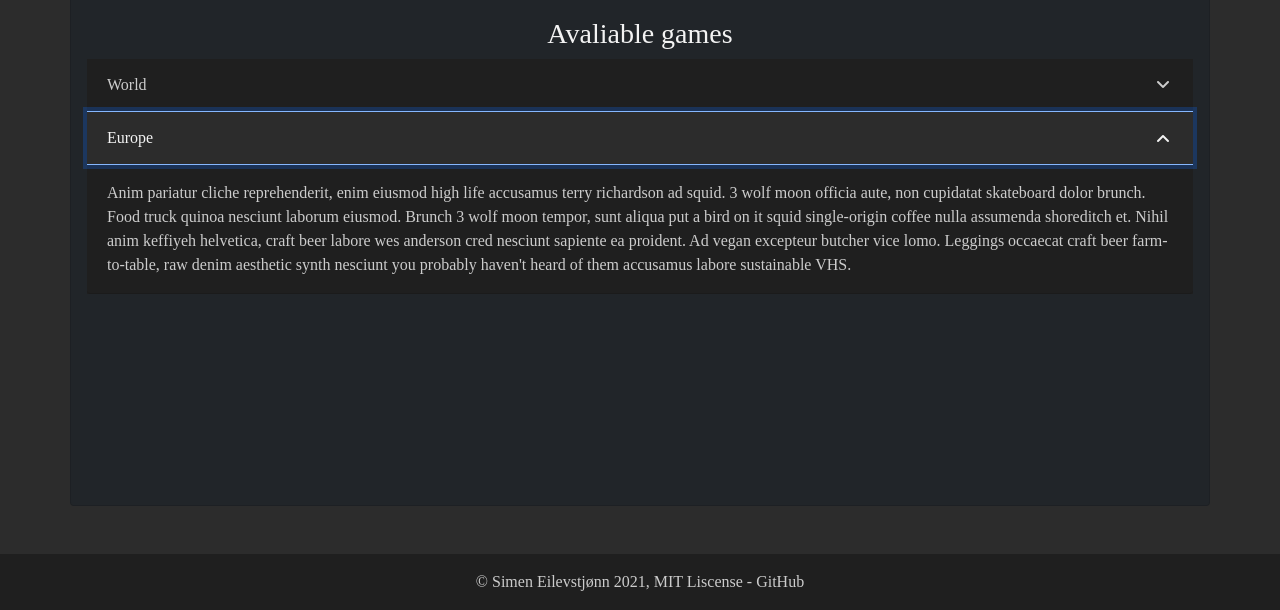
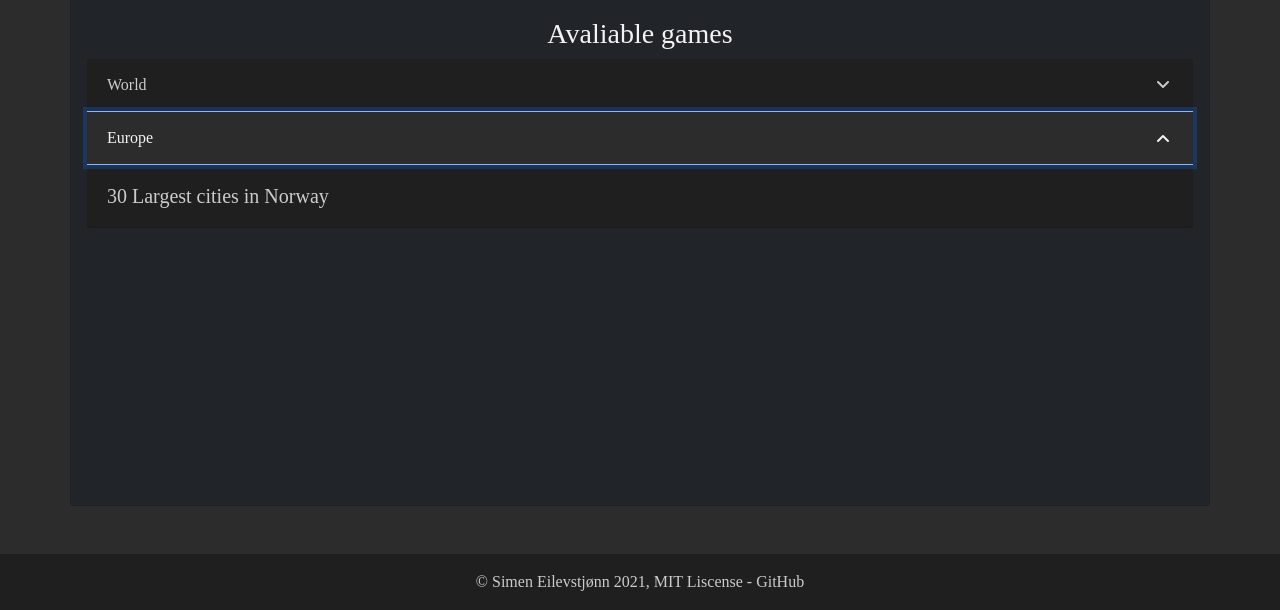
Before and after one commit to blkluv/City_Quiz, a plain HTML site: page index.html in a window 1280 px wide. Both pictures are taken after a click on the button "Europe". Shown: the part 270-880 px from the top of the page. Drawn offline with nearby package versions, Linux system fonts and the light colour scheme; a web font is replaced by a local one.

Commit message:
Game mode: 30 largest cities in Norway

```diff
--- a/game.js
+++ b/game.js
@@ -22,28 +22,73 @@ class Question {
 // All cities
 let Cities = {
     // Scheme: ISO 3166-2 country and subdivison code c and d, and city name n: cd_n
+    // Norway: NO. Oslo: 03, Rogaland: 11, Møre og Romsdal: 15, Nordland: 18, Viken: 30, Innlandet: 34, Vestfold og Telemark: 38, Agder: 42, Vestland: 46, Trøndelag: 50, Troms og Finnmark: 54
     NO11_Sandnes: new Question("Sandnes,Rogaland,Norway", 14, "Sandnes", ["sandnes"]),
     NO11_Stavanger: new Question("Stavanger,Rogaland,Norway", 14, "Stavanger", ["stavanger"]),
-    NO11_Egersund: new Question("Egersund,Rogaland,Norway", 14, "Egersund", ["egersund", "eigersund"]),
     NO11_Haugesund: new Question("Haugesund,Rogaland,Norway", 14, "Haugesund", ["haugesund"]),
     NO46_Bergen: new Question("Torgalmenningen,Bergen,Norway", 12, "Bergen", ["bergen"]),
     NO03_Oslo: new Question("Barcode%20Project,Norway", 13, "Oslo", ["oslo"]),
     NO50_Trondheim: new Question("Trondheim,Norway", 13, "Trondheim", ["trondheim", "trondhjem"]),
-
+    NO30_Drammen: new Question("Drammen,Norway", 13, "Drammen", ["drammen"]),
+    NO30_Fredrikstad: new Question("Fredrikstad%20Stasjon,Norway", 14, "Fredrikstad", ["fredrikstad"]),
+    NO30_Sarpsborg: new Question("Sarpsborg,Norway", 13, "Sarpsborg", ["sarpsborg"]),
+    NO38_Skien: new Question("Klosterøya,Skien,Norway", 13, "Skien", ["skien"]),
+    NO38_Porsgrunn: new Question("Sykehuset%20Telemark,Porsgrunn,Norway", 13, "Porsgrunn", ["porsgrunn"]),
+    NO42_Kristiansand: new Question("Kvadraturen,Kristiansand,Norway", 13, "Kristiansand", ["kristiansand"]),
+    NO15_Alesund: new Question("Sparebanken%20Møre%20Arena,Ålesund,Norway", 12, "Ålesund", ["ålesund", "alesund", "aalesund"]),
+    NO38_Tonsberg: new Question("Træleborg,Tønsberg,Norway", 13, "Tønsberg", ["tønsberg", "tonsberg", "toensberg"]),
+    NO30_Moss: new Question("Thorneløkka,Moss,Norway", 13, "Moss", ["moss"]),
+    NO38_Sandefjord: new Question("Hvalfangstmonumentet,Sandefjord,Norway", 13, "Sandefjord", ["sandefjord"]),
+    NO42_Arendal: new Question("Arendal,Norway", 13, "Arendal", ["arendal"]),
+    NO18_Bodo: new Question("Bodø,Norway", 12, "Bodø", ["bodø", "bodo", "bodoe"]),
+    NO54_Tromso: new Question("Tromsø,Norway", 12, "Tromsø", ["tromsø", "tromso", "tromsoe"]),
+    NO34_Hamar: new Question("Hamar,Norway", 13, "Hamar", ["hamar"]),
+    NO30_Halden: new Question("Halden%20Stasjon,Norway", 13, "Halden", ["halden"]),
+    NO38_Larvik: new Question("Larvik,Norway", 13, "Larvik", ["larvik"]),
+    NO46_Askoy: new Question("Kleppestø,Norway", 15, "Askøy", ["kleppestø", "kleppesto", "kleppestoe", "askøy", "askoy", "askoey", "kleppestø, askøy", "kleppesto, askoy", "kleppestoe, askoey"]),
+    NO30_Kongsberg: new Question("Kongsberg,Norway", 14, "Kongsberg", ["kongsberg"]),
+    NO54_Harstad: new Question("Generalhagen,Harstad,Norway", 13, "Harstad", ["harstad"]),
+    NO15_Molde: new Question("Molde,Norway", 13, "Molde", ["molde"]),
+    NO34_Gjovik: new Question("Gjøvik,Norway", 14, "Gjøvik", ["gjøvik", "gjovik", "gjoevik"]),
+    NO34_Lillehammer: new Question("Lillehammer,Norway", 13, "Lillehammer", ["lillehammer"]),
+    NO38_Horten: new Question("Horten,Norway", 13, "Horten", ["horten"]),
+    NO30_Ski: new Question("Ski Stasjon,Norway", 14, "Ski", ["ski", "nordre follo"]),
 };
 
 // City groups
 let CityGroups = {
     "norway": {
-        FormatName: "Norway",
+        FormatName: "The 30 largest cities in Norway",
         Cities: [
             Cities.NO11_Sandnes,
             Cities.NO11_Stavanger,
-            Cities.NO11_Egersund,
             Cities.NO11_Haugesund,
             Cities.NO46_Bergen,
             Cities.NO03_Oslo,
-            Cities.NO50_Trondheim
+            Cities.NO50_Trondheim,
+            Cities.NO30_Drammen,
+            Cities.NO30_Fredrikstad,
+            Cities.NO30_Sarpsborg,
+            Cities.NO38_Skien,
+            Cities.NO38_Porsgrunn,
+            Cities.NO42_Kristiansand,
+            Cities.NO15_Alesund,
+            Cities.NO38_Tonsberg,
+            Cities.NO30_Moss,
+            Cities.NO38_Sandefjord,
+            Cities.NO42_Arendal,
+            Cities.NO18_Bodo,
+            Cities.NO54_Tromso,
+            Cities.NO34_Hamar,
+            Cities.NO38_Larvik,
+            Cities.NO46_Askoy,
+            Cities.NO30_Kongsberg,
+            Cities.NO54_Harstad,
+            Cities.NO15_Molde,
+            Cities.NO34_Gjovik,
+            Cities.NO34_Lillehammer,
+            Cities.NO38_Horten,
+            Cities.NO30_Ski
         ]
     }
 };
--- a/index.html
+++ b/index.html
@@ -113,7 +113,9 @@
                         </h2>
                         <!-- Content -->
                         <div id="gameAccordionCollapseEurope" class="accordion-collapse collapse" aria-labelledby="gameAccordionHeaderEurope" data-bs-parent="#gameAccordion">
-                            <div class="accordion-body">Anim pariatur cliche reprehenderit, enim eiusmod high life accusamus terry richardson ad squid. 3 wolf moon officia aute, non cupidatat skateboard dolor brunch. Food truck quinoa nesciunt laborum eiusmod. Brunch 3 wolf moon tempor, sunt aliqua put a bird on it squid single-origin coffee nulla assumenda shoreditch et. Nihil anim keffiyeh helvetica, craft beer labore wes anderson cred nesciunt sapiente ea proident. Ad vegan excepteur butcher vice lomo. Leggings occaecat craft beer farm-to-table, raw denim aesthetic synth nesciunt you probably haven't heard of them accusamus labore sustainable VHS.</div>
+                            <div class="accordion-body">
+                                <a href="?game=norway" class="fs-5">30 Largest cities in Norway</a>
+                            </div>
                         </div>
                     </div>
                 </div>
```
